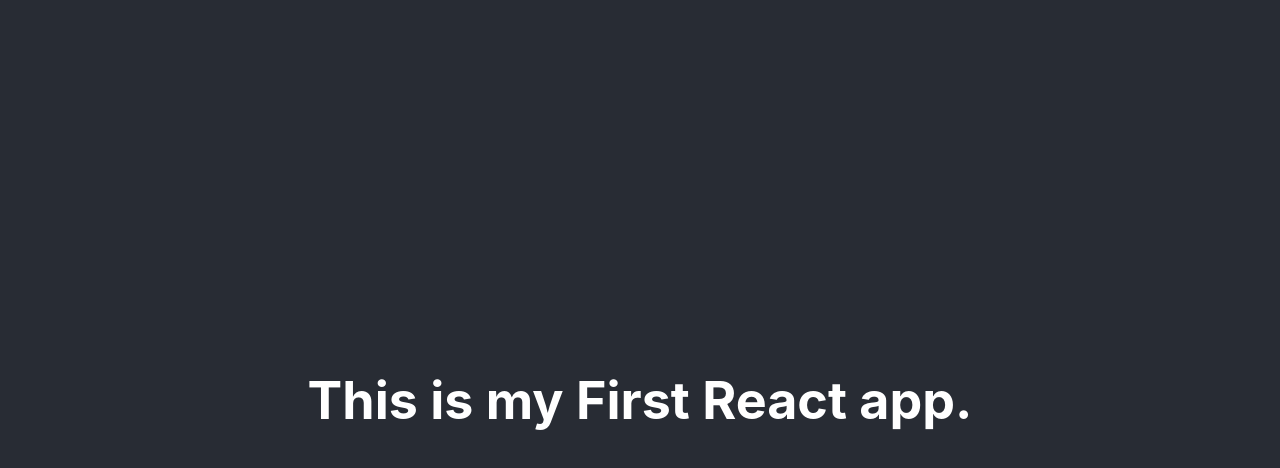
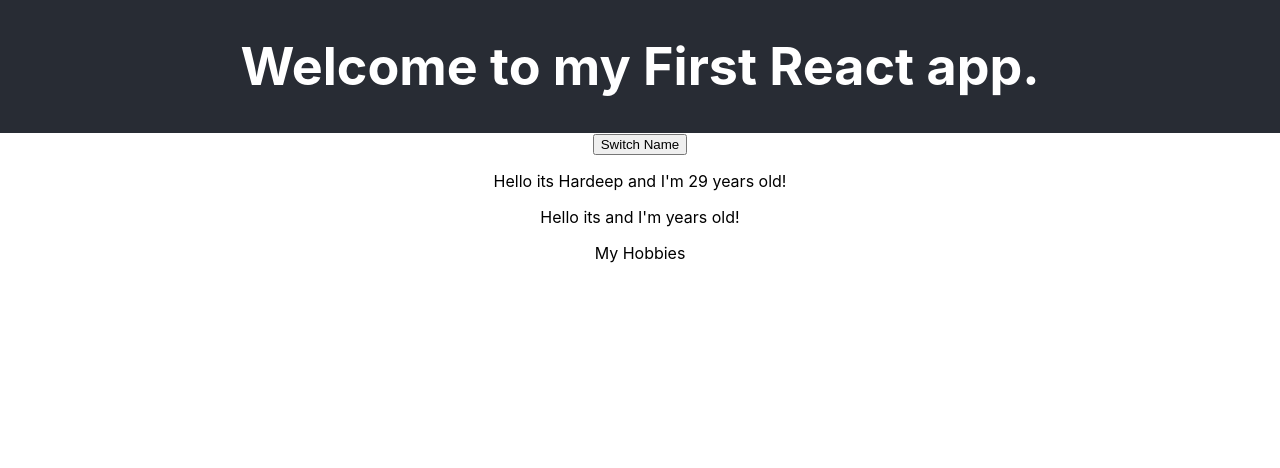
Before and after one commit to nehadeep/spright-tech, a React (Create React App) app: page / in a window 1280 px wide. Shown: the top 468 px of the page. Built offline with nearby package versions, Linux system fonts and the light colour scheme.

Commit message:
This version taught us using react class extends 'states' for the version < 16

```diff
--- a/src/App.css
+++ b/src/App.css
@@ -7,15 +7,9 @@
   pointer-events: none;
 }
 
-@media (prefers-reduced-motion: no-preference) {
-  .App-logo {
-    animation: App-logo-spin infinite 20s linear;
-  }
-}
 
 .App-header {
   background-color: #282c34;
-  min-height: 100vh;
   display: flex;
   flex-direction: column;
   align-items: center;
@@ -23,16 +17,3 @@
   font-size: calc(10px + 2vmin);
   color: white;
 }
-
-.App-link {
-  color: #61dafb;
-}
-
-@keyframes App-logo-spin {
-  from {
-    transform: rotate(0deg);
-  }
-  to {
-    transform: rotate(360deg);
-  }
-}
--- a/src/App.js
+++ b/src/App.js
@@ -1,15 +1,47 @@
-import React from 'react';
-import logo from './logo.svg';
+import React, {Component} from 'react';
 import './App.css';
+import Person from "./Person/Person";
 
-function App() {
+class App extends Component{
+    state = {
+        persons : [
+            {
+                name: "Hardeep", age: 29
+            },
+            {
+                name: "Sunny" , age: 34
+            }
+        ]
+    };
+
+    switchName = ()=>{
+        console.log("clicked");
+        this.setState({
+            persons : [
+                {
+                    name: "Hardeep1", age: 30
+                },
+                {
+                    name: "Sunny1" , age: 35
+                }
+            ]
+        })
+    }
+
+    render() {
         return (
             <div className="App">
                 <header className="App-header">
-        <h1> This is my First React app.</h1>
+                    <h1> Welcome to my First React app.</h1>
                 </header>
+                <button onClick={this.switchName}>Switch Name</button>
+                <Person name={this.state.persons[0].name} age={this.state.persons[0].age}/>
+                <Person> My Hobbies</Person>
             </div>
         );
     }
 
+
+}
+
 export default App;
--- /dev/null
+++ b/src/Person/Person.js
@@ -0,0 +1,12 @@
+import React from "react";
+
+const person = (props)=>{
+    return(
+        <div>
+        <p>Hello its {props.name} and I'm {props.age} years old!</p>
+        <p>{props.children}</p>
+        </div>
+    )
+};
+
+export default person;
```
Also changed, not shown: src/logo.svg (deleted). Lines whose indentation alone changed are shown as unchanged.
